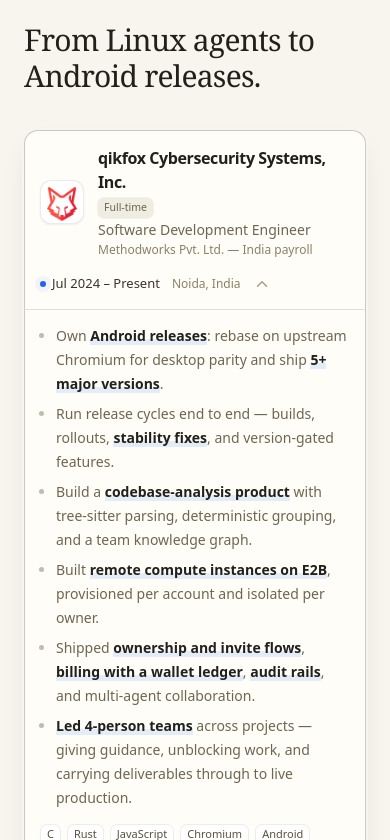
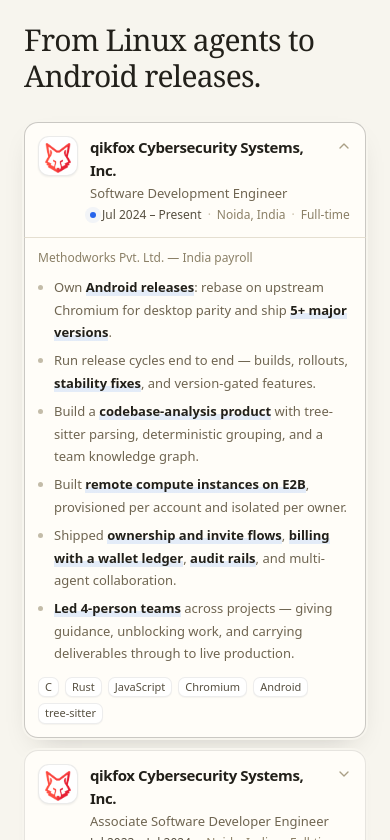
Before and after one commit to Nikhilnv1209/nikhil-verma, a React (Vite) app: page / in a window 390 px wide. Shown: the part 1364-2204 px from the top of the page. Built offline with nearby package versions, Linux system fonts and the light colour scheme; no server answers.

Commit message:
feat: refine experience section

```diff
--- a/src/components/Experience.tsx
+++ b/src/components/Experience.tsx
@@ -25,7 +25,7 @@ export function Experience() {
         From Linux agents to Android releases.
       </h2>
 
-      <div className="mt-9 flex flex-col gap-5">
+      <div className="mt-7 flex flex-col gap-3 sm:mt-9 sm:gap-5">
         {experience.map((job, index) => {
           const open = openIndex === index
           const current = job.period.includes('Present')
@@ -42,10 +42,9 @@ export function Experience() {
                   onClick={() => setOpenIndex(open ? null : index)}
                   aria-expanded={open}
                   aria-controls={panelId}
-                  className="flex w-full flex-col gap-4 p-4 text-left sm:flex-row sm:items-center sm:justify-between sm:gap-5 sm:p-5"
+                  className="relative flex w-full items-start gap-3 p-3.5 text-left sm:items-center sm:gap-5 sm:p-5"
                 >
-                  <div className="flex min-w-0 items-center gap-3.5">
-                    <span className="logo-tile size-11 text-[13px] font-semibold sm:size-12">
+                  <span className="logo-tile size-10 text-xs font-semibold sm:size-12 sm:text-[13px]">
                     {job.logo ? (
                       <img src={job.logo} alt="" aria-hidden="true" loading="lazy" />
                     ) : (
@@ -53,44 +52,84 @@ export function Experience() {
                     )}
                   </span>
 
-                    <div className="min-w-0">
-                      <div className="flex flex-wrap items-center gap-x-2 gap-y-1">
-                        <span className="font-semibold tracking-tight text-stone-900 dark:text-stone-100">
+                  <div className="min-w-0 flex-1">
+                    <div className="flex flex-wrap items-center gap-x-2 gap-y-1 pr-7 sm:pr-0">
+                      <span className="text-[15px] font-semibold tracking-tight text-stone-900 sm:text-base dark:text-stone-100">
                         {job.company}
                       </span>
-                        <span className="rounded-md bg-stone-100 px-1.5 py-0.5 text-[10.5px] font-medium text-stone-600 ring-1 ring-stone-900/5 dark:bg-stone-800 dark:text-stone-300 dark:ring-white/5">
+                      <span className="hidden rounded-md bg-stone-100 px-1.5 py-0.5 text-[10.5px] font-medium text-stone-600 ring-1 ring-stone-900/5 sm:inline-block dark:bg-stone-800 dark:text-stone-300 dark:ring-white/5">
                         {job.type}
                       </span>
                     </div>
-                      <p className="mt-0.5 text-sm text-stone-600 dark:text-stone-400">
+
+                    <p className="mt-0.5 text-[13px] leading-5 text-stone-600 sm:text-sm dark:text-stone-400">
                       {job.role}
                     </p>
-                      {job.note ? (
-                        <p className="mt-0.5 text-xs text-stone-500 dark:text-stone-500">
-                          {job.note}
-                        </p>
-                      ) : null}
-                    </div>
-                  </div>
 
-                  <div className="flex items-center justify-between gap-3 sm:shrink-0 sm:flex-col sm:items-end sm:gap-0.5">
-                    <span className="flex items-center gap-1.5 text-[13px] font-medium tabular-nums text-stone-800 sm:text-sm dark:text-stone-100">
+                    {/* On phones the period, place and employment share one
+                        line instead of each taking a row of its own. */}
+                    <div className="mt-1 flex flex-wrap items-center gap-x-1.5 gap-y-0.5 text-xs leading-4 text-stone-500 sm:hidden dark:text-stone-400">
+                      <span className="flex items-center gap-1.5 font-medium tabular-nums text-stone-700 dark:text-stone-200">
                         {current ? (
                           <span className="status-dot" aria-hidden="true" />
                         ) : null}
                         {job.period}
                       </span>
                       {job.location ? (
-                      <span className="text-xs text-stone-500 sm:text-[13px] dark:text-stone-400">
+                        <>
+                          <span
+                            aria-hidden="true"
+                            className="text-stone-300 dark:text-stone-600"
+                          >
+                            ·
+                          </span>
+                          <span>{job.location}</span>
+                        </>
+                      ) : null}
+                      {job.type ? (
+                        <>
+                          <span
+                            aria-hidden="true"
+                            className="text-stone-300 dark:text-stone-600"
+                          >
+                            ·
+                          </span>
+                          <span>{job.type}</span>
+                        </>
+                      ) : null}
+                    </div>
+
+                    {job.note ? (
+                      <p className="mt-0.5 hidden text-xs text-stone-500 sm:block dark:text-stone-500">
+                        {job.note}
+                      </p>
+                    ) : null}
+                  </div>
+
+                  <div className="hidden shrink-0 flex-col items-end gap-0.5 sm:flex">
+                    <span className="flex items-center gap-1.5 text-sm font-medium tabular-nums text-stone-800 dark:text-stone-100">
+                      {current ? (
+                        <span className="status-dot" aria-hidden="true" />
+                      ) : null}
+                      {job.period}
+                    </span>
+                    {job.location ? (
+                      <span className="text-[13px] text-stone-500 dark:text-stone-400">
                         {job.location}
                       </span>
                     ) : null}
                     <ChevronIcon
-                      className={`size-[18px] shrink-0 text-stone-400 transition-transform duration-400 ease-out sm:mt-1 dark:text-stone-500 ${
+                      className={`mt-1 size-[18px] shrink-0 text-stone-400 transition-transform duration-400 ease-out dark:text-stone-500 ${
                         open ? '' : 'rotate-180'
                       }`}
                     />
                   </div>
+
+                  <ChevronIcon
+                    className={`absolute right-3.5 top-4 size-4 shrink-0 text-stone-400 transition-transform duration-400 ease-out sm:hidden dark:text-stone-500 ${
+                      open ? '' : 'rotate-180'
+                    }`}
+                  />
                 </button>
 
                 <div
@@ -101,14 +140,20 @@ export function Experience() {
                   className="accordion"
                 >
                   <div>
-                    <div className="accordion-body border-t border-stone-200/80 px-4 pb-4 pt-3.5 sm:px-5 sm:pb-5 dark:border-stone-800/80">
-                      <ul className="list-disc space-y-1.5 pl-4 text-sm leading-6 text-stone-600 marker:text-stone-400/70 dark:text-stone-400 dark:marker:text-stone-600">
+                    <div className="accordion-body border-t border-stone-200/80 px-3.5 pt-3 pb-3.5 sm:px-5 sm:pt-4 sm:pb-5 dark:border-stone-800/80">
+                      {job.note ? (
+                        <p className="mb-2.5 text-xs text-stone-500 sm:hidden dark:text-stone-500">
+                          {job.note}
+                        </p>
+                      ) : null}
+
+                      <ul className="list-disc space-y-1.5 pl-4 text-[13px] leading-[1.4rem] text-stone-600 marker:text-stone-400/70 sm:text-sm sm:leading-6 dark:text-stone-400 dark:marker:text-stone-600">
                         {job.highlights.map((highlight) => (
                           <li key={highlight}>{renderHighlight(highlight)}</li>
                         ))}
                       </ul>
 
-                      <div className="mt-3.5 flex flex-wrap gap-1.5">
+                      <div className="mt-3 flex flex-wrap gap-1.5 sm:mt-3.5">
                         {job.tech.map((item) => (
                           <span key={item} className="tech-pill">
                             {item}
```
Lines whose indentation alone changed are shown as unchanged.
